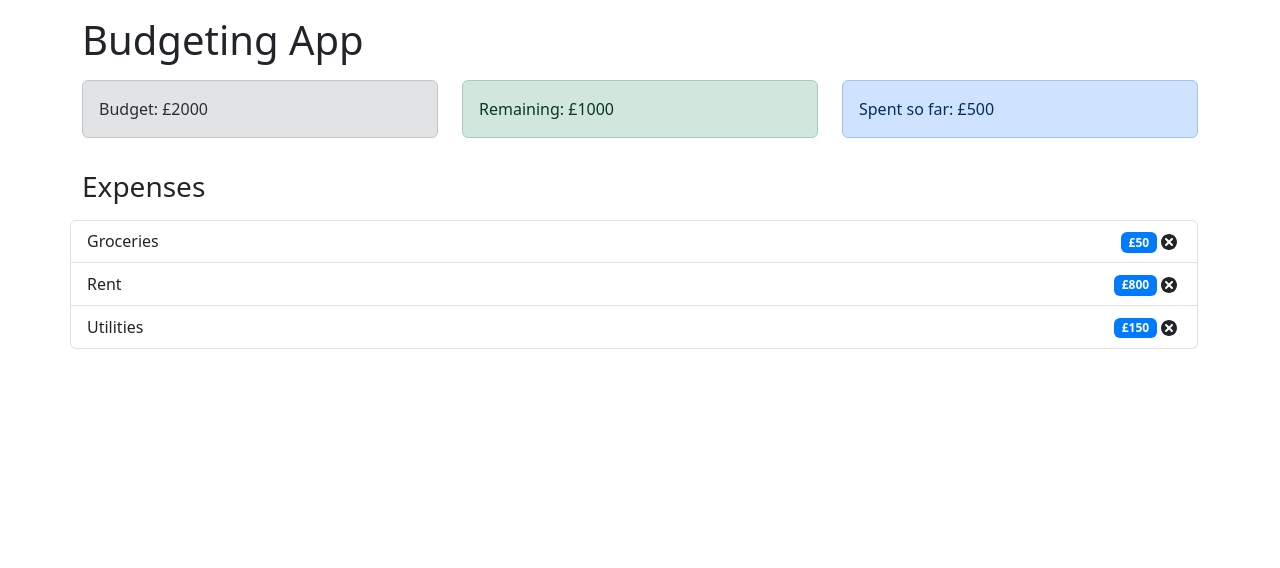
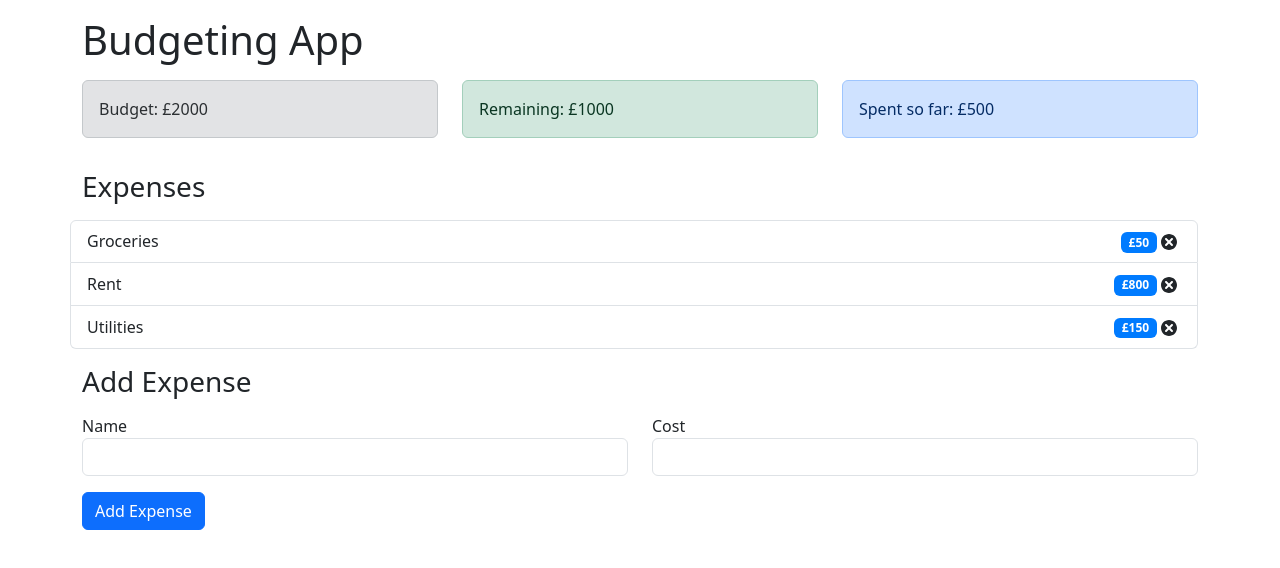
Before and after one commit to Noblenog/budgeting-app, a React (Create React App) app: page / in a window 1280 px wide. Shown: the top 568 px of the page. Built offline with nearby package versions, Linux system fonts and the light colour scheme.

Commit message:
added form for adding new expenses to list

```diff
--- a/src/App.js
+++ b/src/App.js
@@ -4,6 +4,7 @@
 import Remaining from './components/Remaining';
 import ExpenseTotal from './components/ExpenseTotal';
 import ExpenseList from './components/ExpenseList';
+import AddExpenseForm from './components/AddExpenseForm';
 
 const App = () => {
   return (
@@ -24,6 +25,12 @@
       <div className = 'row mt-3'>
         <ExpenseList />
       </div>
+      <h3 className ='mt-3'>Add Expense</h3>
+      <div className = 'row mt-3'>
+        <div className = 'col-sm'>
+        <AddExpenseForm />
+        </div>
+        </div>
     </div>
   );
 };
--- /dev/null
+++ b/src/components/AddExpenseForm.js
@@ -0,0 +1,38 @@
+import React from 'react';
+
+const AddExpenseForm = () => {
+
+    return(
+        <form>
+            <div className ='row'>
+                <div className='col-sm'>
+                    <label for='name'>Name</label>
+                    <input
+                    required = 'required'
+                    type= 'text'
+                    className= 'form-control'
+                    id= 'name'
+                    ></input>
+                </div>
+                <div className='col-sm'>
+                    <label for='cost'>Cost</label>
+                    <input
+                    required = 'required'
+                    type= 'text'
+                    className= 'form-control'
+                    id= 'cost'
+                    ></input>
+                </div>
+            </div>
+            <div className ='row'>
+                <div className ='col-sm'>
+                    <button type='submit' className='btn btn-primary mt-3'>
+                        Add Expense
+                    </button>
+                </div>
+            </div>
+        </form>
+    );
+};
+
+export default AddExpenseForm;
```
